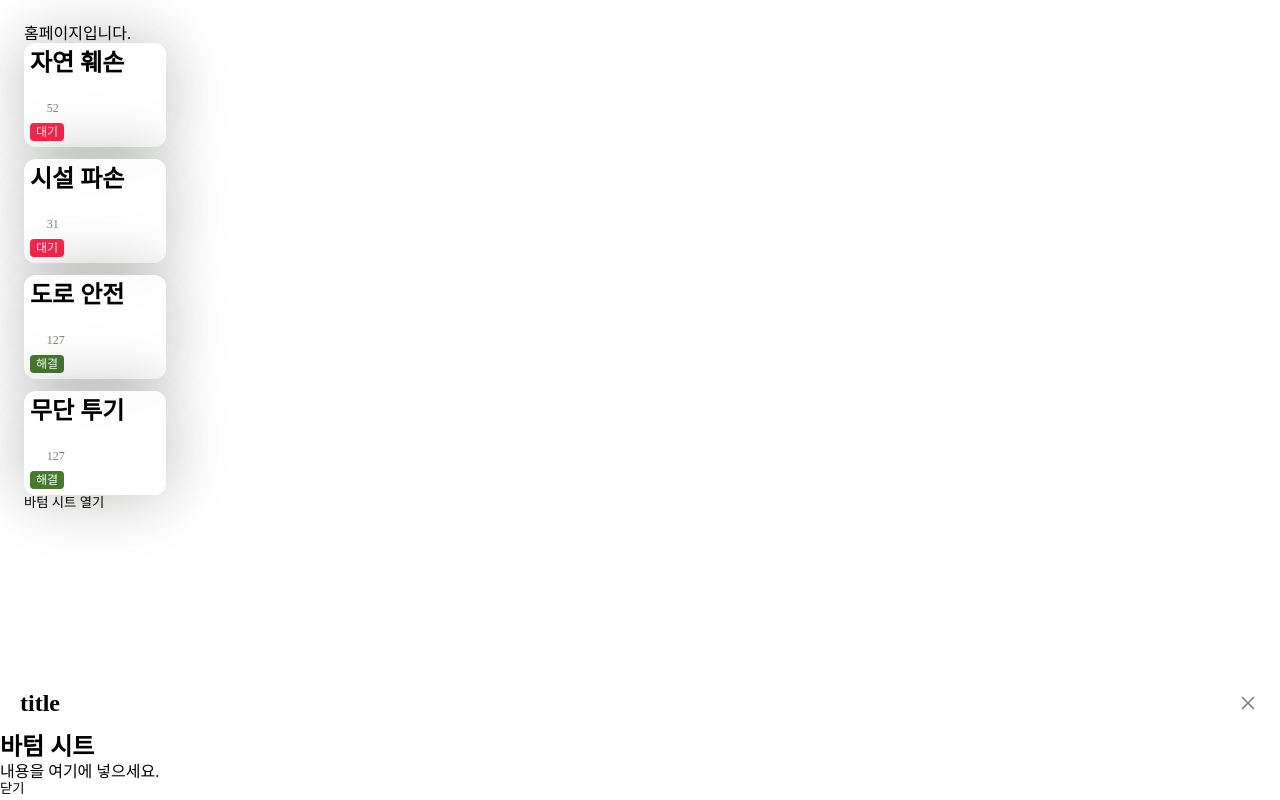
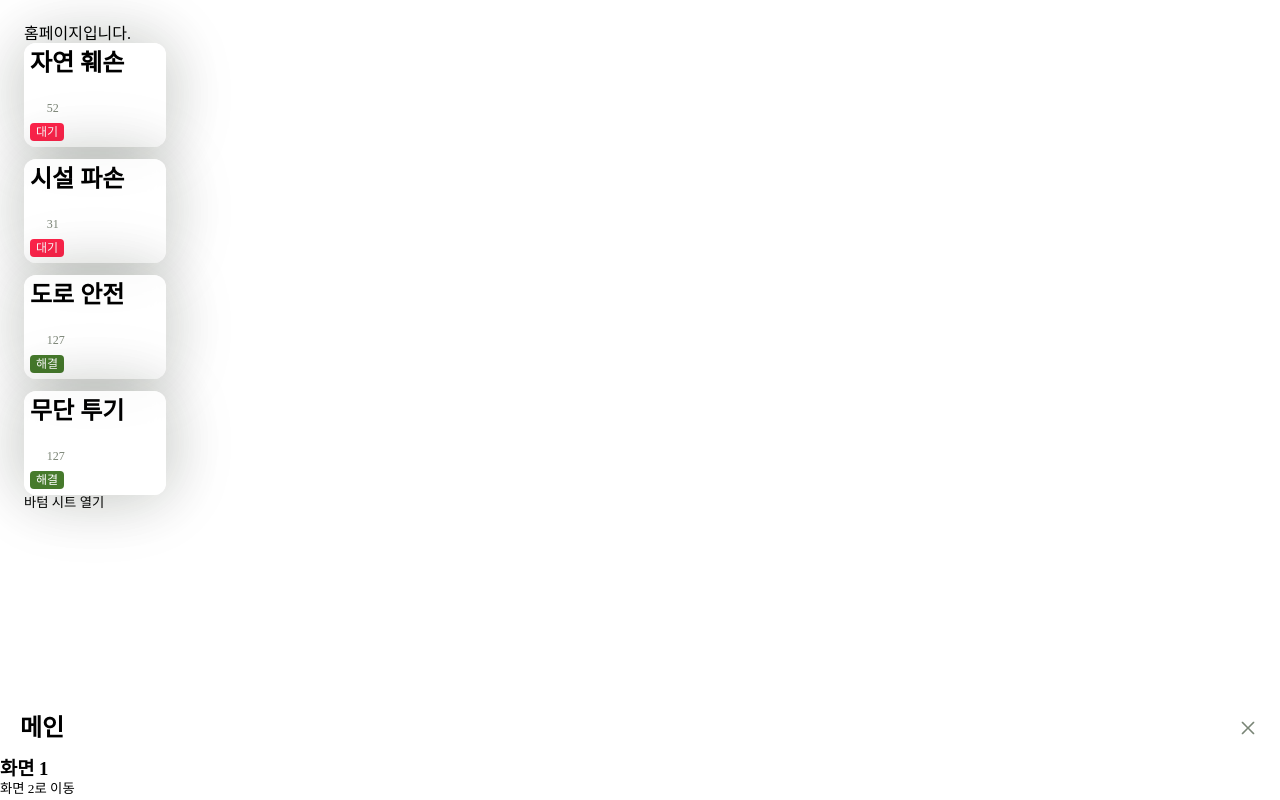
Before and after one commit to NeodinaryHackathon-teamE/frontend-web, a React (Vite) app: page / in a window 1280 px wide. Both pictures are taken after a click on the button "바텀 시트 열기". Built offline with nearby package versions, Linux system fonts and the light colour scheme.

Commit message:
feat: BottomSheet 컴포넌트 2차 작업

```diff
--- a/src/components/BottomSheet.module.scss
+++ /dev/null
@@ -1,48 +0,0 @@
-@use "@/scss/utils/mixins" as *;
-
-.container {
-    position: fixed;
-    top: 0;
-    right: 0;
-    bottom: 0;
-    left: 0;
-    background-color: var(--sementic-dim-strong);
-    z-index: 200;
-}
-
-.bottom-sheet {
-    position: absolute;
-    left: 0;
-    left: env(safe-area-inset-left);
-    right: 0;
-    right: env(safe-area-inset-right);
-    bottom: 0;
-    bottom: env(safe-area-inset-bottom);
-    padding-top: 10px;
-    border-radius: 16px 16px 0 0;
-    background-color: var(--background-fill-static);
-    z-index: 10;
-
-    .title {
-        display: flex;
-        padding: 13px 20px;
-        align-items: center;
-
-        &-text {
-            display: block;
-            flex: 1 1 auto;
-            min-width: 0;
-            font-size: 24px;
-            line-height: 34px;
-
-            @include ellipsis;
-        }
-
-        .button-close {
-            @include reset-button;
-
-            flex: 0 0 auto;
-            line-height: 1px;
-        }
-    }
-}
--- a/src/components/BottomSheet.tsx
+++ /dev/null
@@ -1,50 +0,0 @@
-import { ReactNode, useEffect } from 'react';
-import ReactDOM from 'react-dom';
-import styles from '@/components/BottomSheet.module.scss';
-import CloseIcon from '@/assets/close.svg?react';
-
-interface BottomSheetProps {
-  isOpen: boolean;
-  onClose: () => void;
-  children: ReactNode;
-}
-
-const BottomSheet = ({ isOpen, onClose, children }: BottomSheetProps) => {
-  useEffect(() => {
-    const handleKeyDown = (e: KeyboardEvent) => {
-      if (e.key === 'Escape') onClose();
-    };
-    document.addEventListener('keydown', handleKeyDown);
-    return () => document.removeEventListener('keydown', handleKeyDown);
-  }, [onClose]);
-
-  if (!isOpen) return null;
-
-  const container = document.getElementById('modal-root') as HTMLElement;
-  if (!container) {
-    console.error('Modal root not found');
-    return null;
-  }
-
-  return ReactDOM.createPortal(
-    <div className={styles.container}>
-      <div className={styles['bottom-sheet']} role="dialog" aria-modal="true">
-        <div className={styles.title}>
-          <strong className={styles['title-text']}>title</strong>
-          <button
-            type="button"
-            className={styles['button-close']}
-            aria-label="닫기"
-            onClick={onClose}
-          >
-            <CloseIcon />
-          </button>
-        </div>
-        {children}
-      </div>
-    </div>,
-    container
-  );
-};
-
-export default BottomSheet;
--- /dev/null
+++ b/src/components/BottomSheet/BottomSheet.module.scss
@@ -0,0 +1,79 @@
+@use "@/scss/utils/mixins" as *;
+
+.container {
+    &.dimmed {
+        position: fixed;
+        top: 0;
+        right: 0;
+        bottom: 0;
+        left: 0;
+        background-color: var(--sementic-dim-strong);
+        z-index: 200;
+    }
+}
+
+.sheet {
+    position: fixed;
+    left: 0;
+    left: env(safe-area-inset-left);
+    right: 0;
+    right: env(safe-area-inset-right);
+    bottom: 0;
+    bottom: env(safe-area-inset-bottom);
+    padding-top: 10px;
+    border-radius: 16px 16px 0 0;
+    background-color: var(--background-fill-static);
+    z-index: 100;
+
+    .divider {
+        text-align: center;
+
+        svg {
+            display: inline-block;
+            vertical-align: top;
+        }
+    }
+
+    .title {
+        display: flex;
+        padding: 13px 20px;
+        align-items: center;
+
+        &-text {
+            display: block;
+            flex: 1 1 auto;
+            min-width: 0;
+            font-size: 24px;
+            line-height: 34px;
+
+            @include ellipsis;
+        }
+    }
+
+    .back {
+        @include reset-button;
+
+        flex: 0 0 auto;
+        order: -1;
+        margin-right: 8px;
+        line-height: 1px;
+    }
+
+    .close {
+        @include reset-button;
+
+        flex: 0 0 auto;
+        line-height: 1px;
+    }
+}
+
+@media (prefers-color-scheme: dark) {
+    .bottom-sheet {
+        .back,
+        .close {
+            svg {
+                fill: #fff
+            }
+        }
+    }
+}
--- /dev/null
+++ b/src/components/BottomSheet/BottomSheet.tsx
@@ -0,0 +1,63 @@
+// components/BottomSheet.tsx
+import ReactDOM from 'react-dom';
+import { useEffect, ReactNode } from 'react';
+import styles from './BottomSheet.module.scss';
+import ArrowBackIcon from '@/assets/arrow-back.svg?react';
+import CloseIcon from '@/assets/close.svg?react';
+
+interface BottomSheetProps {
+  isOpen: boolean;
+  onClose: () => void;
+  onBack?: () => void;
+  title?: string;
+  canGoBack?: boolean;
+  children: ReactNode;
+}
+
+const BottomSheet = ({
+  isOpen,
+  onClose,
+  onBack,
+  title,
+  canGoBack,
+  children,
+}: BottomSheetProps) => {
+  useEffect(() => {
+    const onKeyDown = (e: KeyboardEvent) => {
+      if (e.key === 'Escape') onClose();
+    };
+    document.addEventListener('keydown', onKeyDown);
+    return () => document.removeEventListener('keydown', onKeyDown);
+  }, [onClose]);
+
+  if (!isOpen) return null;
+
+  const container = document.getElementById('modal-root');
+  if (!container) return null;
+
+  return ReactDOM.createPortal(
+    <div className={styles.container}>
+      <div className={styles.sheet} role="dialog" aria-modal="true">
+        <div className={styles.title}>
+          <h2 className={styles['title-text']}>{title}</h2>
+          {canGoBack && (
+            <button
+              className={styles.back}
+              onClick={onBack}
+              aria-label="뒤로가기"
+            >
+              <ArrowBackIcon />
+            </button>
+          )}
+          <button className={styles.close} onClick={onClose} aria-label="닫기">
+            <CloseIcon />
+          </button>
+        </div>
+        <section className={styles.body}>{children}</section>
+      </div>
+    </div>,
+    container
+  );
+};
+
+export default BottomSheet;
--- /dev/null
+++ b/src/components/BottomSheetScreen/MainScreen.tsx
@@ -0,0 +1,14 @@
+interface MainScreenProps {
+  push: (screen: string) => void;
+}
+
+const MainScreen = ({ push }: MainScreenProps) => {
+  return (
+    <div>
+      <h3>화면 1</h3>
+      <button onClick={() => push('detail')}>화면 2로 이동</button>
+    </div>
+  );
+};
+
+export default MainScreen;
--- /dev/null
+++ b/src/components/BottomSheetScreen/ReportedScreen.tsx
@@ -0,0 +1,13 @@
+interface ReportedScreenProps {
+  push: (screen: string) => void;
+}
+
+const ReportedScreen = ({ push }: ReportedScreenProps) => {
+  return (
+    <div>
+      <h3>화면 2</h3>
+    </div>
+  );
+};
+
+export default ReportedScreen;
--- a/src/hooks/useBottomSheet.ts
+++ /dev/null
@@ -1,16 +0,0 @@
-import { useCallback, useState } from 'react';
-
-const useBottomSheet = () => {
-  const [isOpen, setIsOpen] = useState(false);
-
-  const open = useCallback(() => setIsOpen(true), []);
-  const close = useCallback(() => setIsOpen(false), []);
-
-  return {
-    isOpen,
-    open,
-    close,
-  };
-};
-
-export default useBottomSheet;
--- /dev/null
+++ b/src/hooks/useBottomSheetStack.ts
@@ -0,0 +1,24 @@
+// hooks/useBottomSheetStack.ts
+import { useCallback, useState } from 'react';
+
+export const useBottomSheetStack = (initial = 'main') => {
+  const [isOpen, setIsOpen] = useState(false);
+  const [stack, setStack] = useState<string[]>([initial]);
+
+  const open = useCallback(() => {
+    setStack([initial]);
+    setIsOpen(true);
+  }, [initial]);
+
+  const close = useCallback(() => setIsOpen(false), []);
+
+  const push = useCallback((screen: string) => {
+    setStack((prev) => [...prev, screen]);
+  }, []);
+
+  const pop = useCallback(() => {
+    setStack((prev) => (prev.length > 1 ? prev.slice(0, -1) : prev));
+  }, []);
+
+  return { isOpen, open, close, push, pop, stack };
+};
--- a/src/pages/HomePage.tsx
+++ b/src/pages/HomePage.tsx
@@ -1,11 +1,22 @@
-import React from 'react';
-import PlaceCard from '../components/PlaceCard'; // 경로는 프로젝트 구조에 맞게 수정
+import PlaceCard from '@/components/PlaceCard'; // 경로는 프로젝트 구조에 맞게 수정
 import './HomePage.scss';
-import BottomSheet from '../components/BottomSheet';
-import useBottomSheet from '../hooks/useBottomSheet';
+import { useBottomSheetStack } from '@/hooks/useBottomSheetStack';
+import MainScreen from '@/components/BottomSheetScreen/MainScreen';
+import ReportedScreen from '@/components/BottomSheetScreen/ReportedScreen';
+import BottomSheet from '@/components/BottomSheet/BottomSheet';
+
+const demoScreens = [
+  { name: 'main', title: '메인', component: MainScreen },
+  { name: 'detail', title: '상세', component: ReportedScreen },
+];
 
 const HomePage = () => {
-  const { isOpen, open, close } = useBottomSheet();
+  const { isOpen, open, close, push, pop, stack } = useBottomSheetStack();
+
+  const current = stack[stack.length - 1];
+  const canGoBack = stack.length > 1;
+  const activeScreen = demoScreens.find(screen => screen.name === current);
+  const ScreenComponent = activeScreen?.component;
 
   return (
     <div className="home-page">
@@ -17,10 +28,14 @@ const HomePage = () => {
         <PlaceCard title="무단 투기" likes={127} status="solved" />
       </div>
       <button onClick={open}>바텀 시트 열기</button>
-      <BottomSheet isOpen={isOpen} onClose={close}>
-        <h2>바텀 시트</h2>
-        <p>내용을 여기에 넣으세요.</p>
-        <button onClick={close}>닫기</button>
+      <BottomSheet
+        isOpen={isOpen}
+        onClose={close}
+        onBack={canGoBack ? pop : undefined}
+        title={activeScreen?.title}
+        canGoBack={canGoBack}
+      >
+        {ScreenComponent && <ScreenComponent push={push} />}
       </BottomSheet>
     </div>
   );
```
Also changed, not shown: src/assets/arrow-back.svg (added), src/assets/divider.svg (added).
